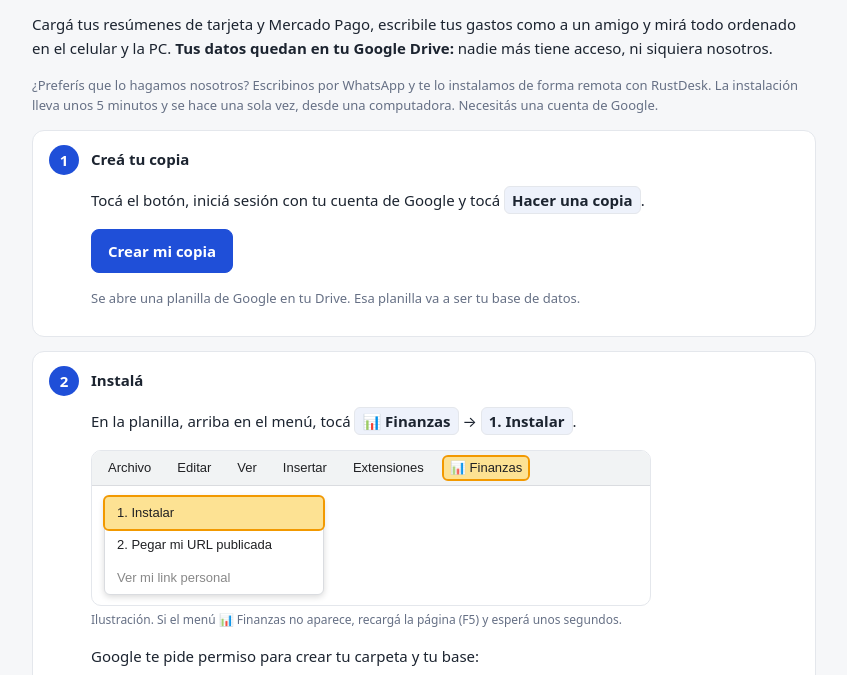
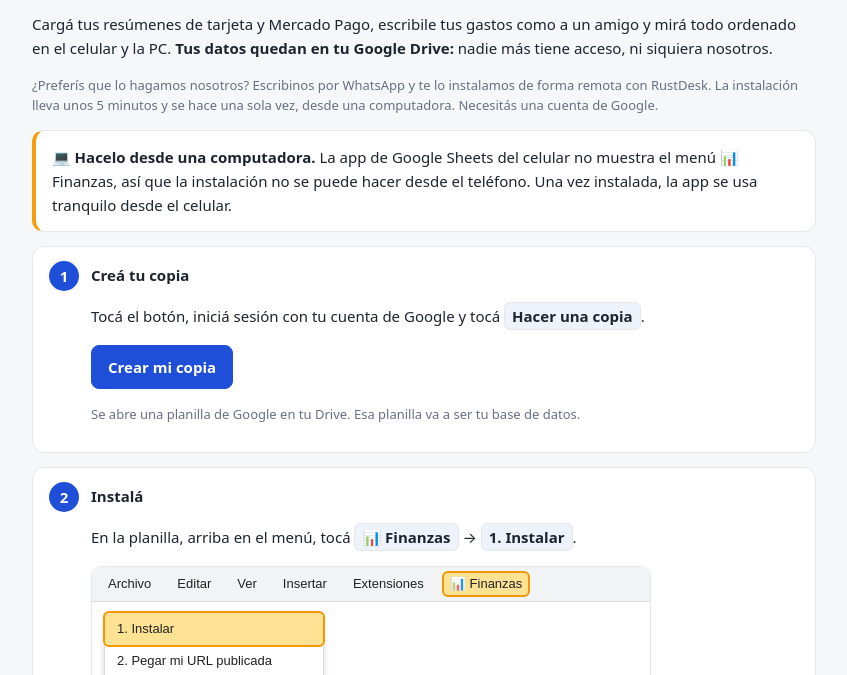
Before and after one commit to NiraiTechIA/Finanzas-Nirai-Tech-IA, a website: page v2/instalar.html in a window 1280 px wide. Shown: the part 105-780 px from the top of the page, without its empty margins (216-1063 px from the left). Drawn offline with Linux system fonts and the light colour scheme.

Commit message:
Aviso: la instalación se hace desde una computadora (#27)
Claude-Session: https://claude.ai/code/session_01VvRPkiBr1ZQfJG4vtV7etu

Co-authored-by: Claude <noreply@anthropic.com>

```diff
--- a/v2/instalar.html
+++ b/v2/instalar.html
@@ -20,6 +20,8 @@
 <h1>Tu asistente financiero, en tu propio Google Drive</h1>
 <p>Cargá tus resúmenes de tarjeta y Mercado Pago, escribile tus gastos como a un amigo y mirá todo ordenado en el celular y la PC. <b>Tus datos quedan en tu Google Drive:</b> nadie más tiene acceso, ni siquiera nosotros.</p>
 <p class="legal-note">¿Preferís que lo hagamos nosotros? Escribinos por WhatsApp y te lo instalamos de forma remota con RustDesk. La instalación lleva unos 5 minutos y se hace una sola vez, desde una computadora. Necesitás una cuenta de Google.</p>
+
+<div class="box" style="border-left:4px solid #f59e0b"><b>💻 Hacelo desde una computadora.</b> La app de Google Sheets del celular no muestra el menú 📊 Finanzas, así que la instalación no se puede hacer desde el teléfono. Una vez instalada, la app se usa tranquilo desde el celular.</div>
 
 <div class="box"><div class="step"><span class="num">1</span><div><h3 style="margin-top:2px">Creá tu copia</h3>
 <p id="paso1">Tocá el botón, iniciá sesión con tu cuenta de Google y tocá <span class="t">Hacer una copia</span>.</p>
```
Also changed, not shown: 1 other file.
